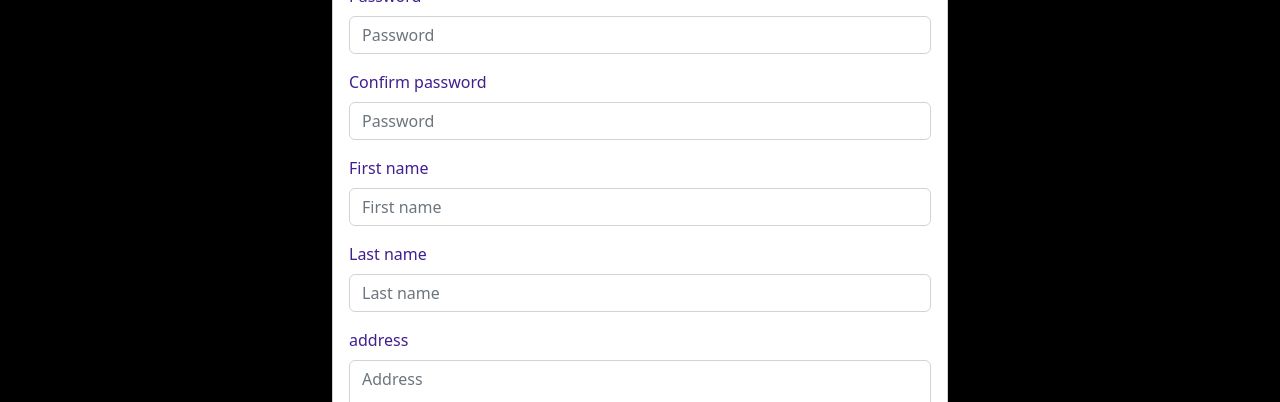
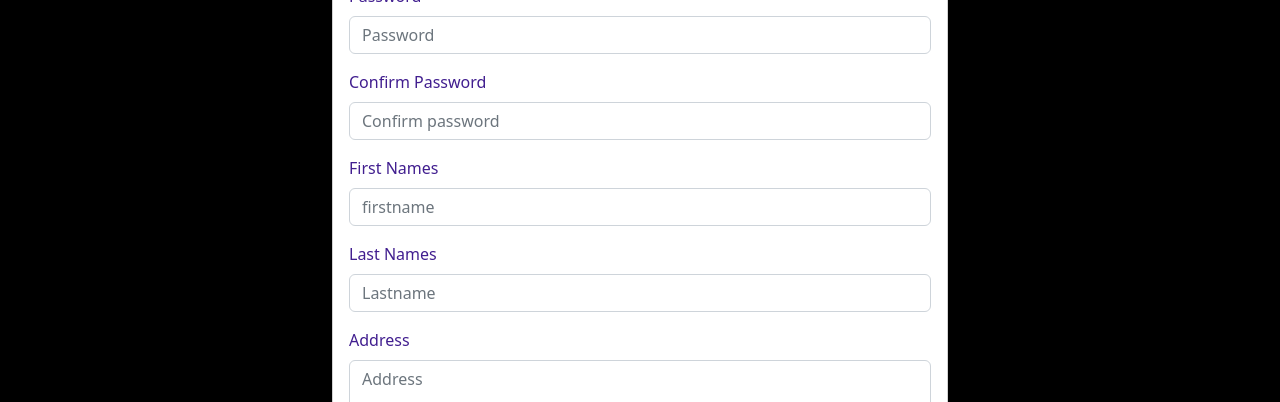
Before and after one commit to requin883/NuevoFront, a React (Vite) app: page /Register in a window 1280 px wide. Shown: the part 367-769 px from the top of the page. Built offline with nearby package versions, Linux system fonts and the light colour scheme.

Commit message:
fix inputs

```diff
--- a/src/Pages/Homepages/Components/Login.jsx
+++ b/src/Pages/Homepages/Components/Login.jsx
@@ -1,4 +1,4 @@
-import { useForm } from "react-hook-form";
+import { useForm, Controller} from "react-hook-form";
 import { yupResolver } from "@hookform/resolvers/yup";
 import API_AXIOS from "../../../settings/settings";
 import endpointList from "../../../settings/endpoints";
@@ -11,25 +11,34 @@ import { useLocalStorage } from "../../../hooks/useLocalStorage";
 import EmailAlert from "./EmailAlert";
 import { useState } from "react";
 import ExamplesNavbar from "./Navbar";
+import { useEffect } from "react";
 
 
 function Login() {
   const {
     register,
+    control,
     handleSubmit,
     formState: { errors }
   } = useForm({
     mode: "onChange",
-    resolver: yupResolver(loginSchema),
+    resolver:yupResolver(loginSchema)
+
   });
 
-  // let [email, setEmail] = useLocalStorage('userEmailHP', '');
+  const { ref, ...emailField } = register("email");
+
+   let [email, setEmail] = useLocalStorage('userEmailHP', '');
+
+
+   const [spinner, setSpinner] = useState(false);
 
   const navigate = useNavigate();
 
   const onSubmit = async (data) => {
+    alert(JSON.stringify(data))
     try {
-      alert(`${data.email}`)
+      setSpinner(true)
       let call = await API_AXIOS.get(
         endpointList.login + `?email=${data.email}&password=${data.password}`
       );
@@ -48,8 +57,8 @@ function Login() {
           break;
 
         default:
-          alert("error")
-          break;
+          reset();
+      setSpinner(false);
       }
     } catch (error) {
       console.log("hello");
@@ -61,6 +70,8 @@ function Login() {
     setFlag(true);
     navigate('/login/forgetpassword');
   }
+
+
   return (
     <Container>
       <ExamplesNavbar />
@@ -80,8 +91,8 @@ function Login() {
                       bsSize="sm"
                       placeholder="email"
                       type="email"
-                      {...register("email")}
                       invalid={errors.email ? true : false}
+                      innerRef={ref} {...emailField}
                     />
                     <Label for="email">Email</Label>
                     {errors?.email && (
@@ -90,29 +101,43 @@ function Login() {
                   </FormGroup>
                 </Col>
                 <Col md={6}>
+                <Controller
+                      control={control}
+                      name="password"
+                      render={({ field: { ref, ...fieldProps } }) => (
                         <FormGroup floating>
                           <Input
                       bsSize="sm"
                       name="password"
                       placeholder="password"
                       type="password"
+
                       invalid={errors.password ? true : false}
-                      {...register("password")}
+                      innerRef={ref} {...fieldProps}
                     />
+
                       <Label for="password"> Password </Label>
                       {errors?.password && (
                         <FormFeedback>{errors.password?.message}</FormFeedback>
                       )}
                         </FormGroup>
+                      )}
+                    />
+
+
+
+
+
+
                 </Col>
               </Row>
               <Button type="submit">Login</Button>
-              <Button onClick={handlePassword} >Olvidaste tu contraseña</Button>
+              <Button  onClick={handlePassword} >Olvidaste tu contraseña </Button>
             </Form>
           </CardBody>
         </Card>
         <Routes>
-          <Route path='/forgetpassword' element={<EmailAlert val={{ flag, setFlag }} />} />
+
         </Routes>
       </Container>
     </Container>
--- a/src/Pages/Homepages/Components/Register.jsx
+++ b/src/Pages/Homepages/Components/Register.jsx
@@ -1,4 +1,4 @@
-import { useForm } from "react-hook-form";
+import { useForm, Controller} from "react-hook-form";
 import { yupResolver } from "@hookform/resolvers/yup";
 import API_AXIOS from "../../../settings/settings";
 import { useNavigate } from "react-router-dom";
@@ -28,12 +28,15 @@ function Register() {
 
   const {
     register,
+    control,
     formState: { errors },
     handleSubmit,
     reset
   } = useForm({
     resolver: yupResolver(registerSchema),
   });
+
+  const { ref, ...emailField } = register("email");
 
   const fnSend = async (data) => {
     try {
@@ -65,48 +68,146 @@ function Register() {
           </CardTitle>
           <CardBody>
             <Form onSubmit={handleSubmit(fnSend)}>
+
               <FormGroup>
                 <Label for="email"> Email </Label>
-                <Input id="email" placeholder="Email" type="email" invalid={errors?.email} {...register("email")} />
+                <Input id="email" placeholder="Email" type="email" invalid={errors?.email} innerRef={ref} {...emailField} />
                 {errors?.email &&
                 <FormFeedback>{errors.email?.message}</FormFeedback>}
               </FormGroup>
+
+                    <Controller
+                      control={control}
+                      name="password"
+                      render={({ field: { ref, ...passProps } }) => (
                         <FormGroup>
                           <Label for="password"> Password </Label>
-                <Input id="password" placeholder="Password" type="password" invalid={errors?.password} {...register("password")} />
-                {errors?.password &&
-                  <FormFeedback>{errors.password?.message}</FormFeedback>}
+                          <Input
+
+                      name="password"
+                      placeholder="Password"
+                      type="password"
+                      id="password"
+
+                      invalid={errors.password ? true : false}
+                      innerRef={ref} {...passProps}
+                    />
+
+
+                      {errors?.password && (
+                        <FormFeedback>{errors.password?.message}</FormFeedback>
+                      )}
                         </FormGroup>
+                      )}
+                    />
 
+             <Controller
+                      control={control}
+                      name="valpass"
+                      render={({ field: { ref, ...valpassProps } }) => (
                         <FormGroup>
-                <Label for="valpass"> Confirm password </Label>
-                <Input id="valpass" placeholder="Password" type="password" invalid={errors?.valpass} {...register("valpass")} />
-                {errors?.valpass &&
-                  <FormFeedback>{errors.valpass?.message}</FormFeedback>}
+                          <Label for="valpass"> Confirm Password </Label>
+                          <Input
+
+                      name="valpass"
+                      placeholder="Confirm password"
+                      type="valpass"
+                      id="valpass"
+
+                      invalid={errors.valpass ? true : false}
+                      innerRef={ref} {...valpassProps}
+                    />
+
+
+                      {errors?.valpass && (
+                        <FormFeedback>{errors.valpass?.message}</FormFeedback>
+                      )}
                         </FormGroup>
+                      )}
+                    />
 
+
+             <Controller
+                      control={control}
+                      name="firstname"
+                      render={({ field: { ref, ...firstnameProps } }) => (
                         <FormGroup>
-                <Label for="firstname"> First name </Label>
-                <Input id="firstname" placeholder="First name" type="text" invalid={errors?.firstname} {...register("firstname")} />
-                {errors.firstname &&
-                  <FormFeedback> {errors.firstname?.message}</FormFeedback>}
+                          <Label for="firstname"> First Names </Label>
+                          <Input
+
+                      name="firstname"
+                      placeholder="firstname"
+                      type="firstname"
+                      id="firstname"
+
+                      invalid={errors.firstname ? true : false}
+                      innerRef={ref} {...firstnameProps}
+                    />
+
+
+                      {errors?.firstname && (
+                        <FormFeedback>{errors.firstname?.message}</FormFeedback>
+                      )}
                         </FormGroup>
+                      )}
+                    />
 
-              <FormGroup >
-                <Label for="Lastname"> Last name </Label>
-                <Input id="lastname" placeholder="Last name" type="text" invalid={errors?.lastname} {...register("lastname")} />
-                {errors.lastname &&
-                  <FormFeedback> {errors.lastname && errors.lastname?.message}</FormFeedback>}
+
+                  <Controller
+                      control={control}
+                      name="lastname"
+                      render={({ field: { ref, ...lastnameProps } }) => (
+                        <FormGroup>
+                          <Label for="lastname"> Last Names </Label>
+                          <Input
+
+                      name="lastname"
+                      placeholder="Lastname"
+                      type="lastname"
+                      id="lastname"
+
+                      invalid={errors.lastname ? true : false}
+                      innerRef={ref} {...lastnameProps}
+                    />
+
+
+                      {errors?.lastname && (
+                        <FormFeedback>{errors.lastname?.message}</FormFeedback>
+                      )}
                         </FormGroup>
+                      )}
+                    />
 
+                    <Controller
+                      control={control}
+                      name="address"
+                      render={({ field: { ref, ...addressProps } }) => (
                         <FormGroup>
-                <Label for="Address"> address </Label>
-                <Input type="textarea" id="address" placeholder="Address" invalid={errors?.address}  {...register("address")} />
-                {errors.address &&
-                  <FormFeedback> {errors.address?.message} </FormFeedback>}
+                          <Label for="address"> Address </Label>
+                          <Input
+
+                      name="address"
+                      placeholder="Address"
+                      type="textarea"
+                      id="address"
+
+                      invalid={errors.address ? true : false}
+                      innerRef={ref} {...addressProps}
+                    />
+
+
+                      {errors?.address && (
+                        <FormFeedback>{errors.address?.message}</FormFeedback>
+                      )}
                         </FormGroup>
+                      )}
+                    />
+
+
+
               <Container className="text-center">
-                <Button type="submit">Register</Button>
+
+                <Button type="submit">Register </Button>
               </Container>
             </Form>
           </CardBody>
--- a/src/Pages/Menu.jsx
+++ b/src/Pages/Menu.jsx
@@ -7,6 +7,8 @@ import { useEffect } from "react";
 import ProtectedRoute from "../ProtectedRoute";
 import ExamplesNavbar from "./Homepages/Components/Navbar";
 import { useState } from "react";
+
+
 
 function Menu() {
     const [valFlag, setValFlag] = useState(false);
--- a/src/settings/settings.js
+++ b/src/settings/settings.js
@@ -1,7 +1,7 @@
 import axios from "axios";
 
 const API_AXIOS = axios.create({
-    baseURL: 'https://tangerine-medovik-80d056.netlify.app',
+    baseURL: 'http://localhost:8888/',
     timeout: 10000,
     headers: {'X-Custom-Header': 'foobar'}
   });
```
Lines whose indentation alone changed are shown as unchanged.
